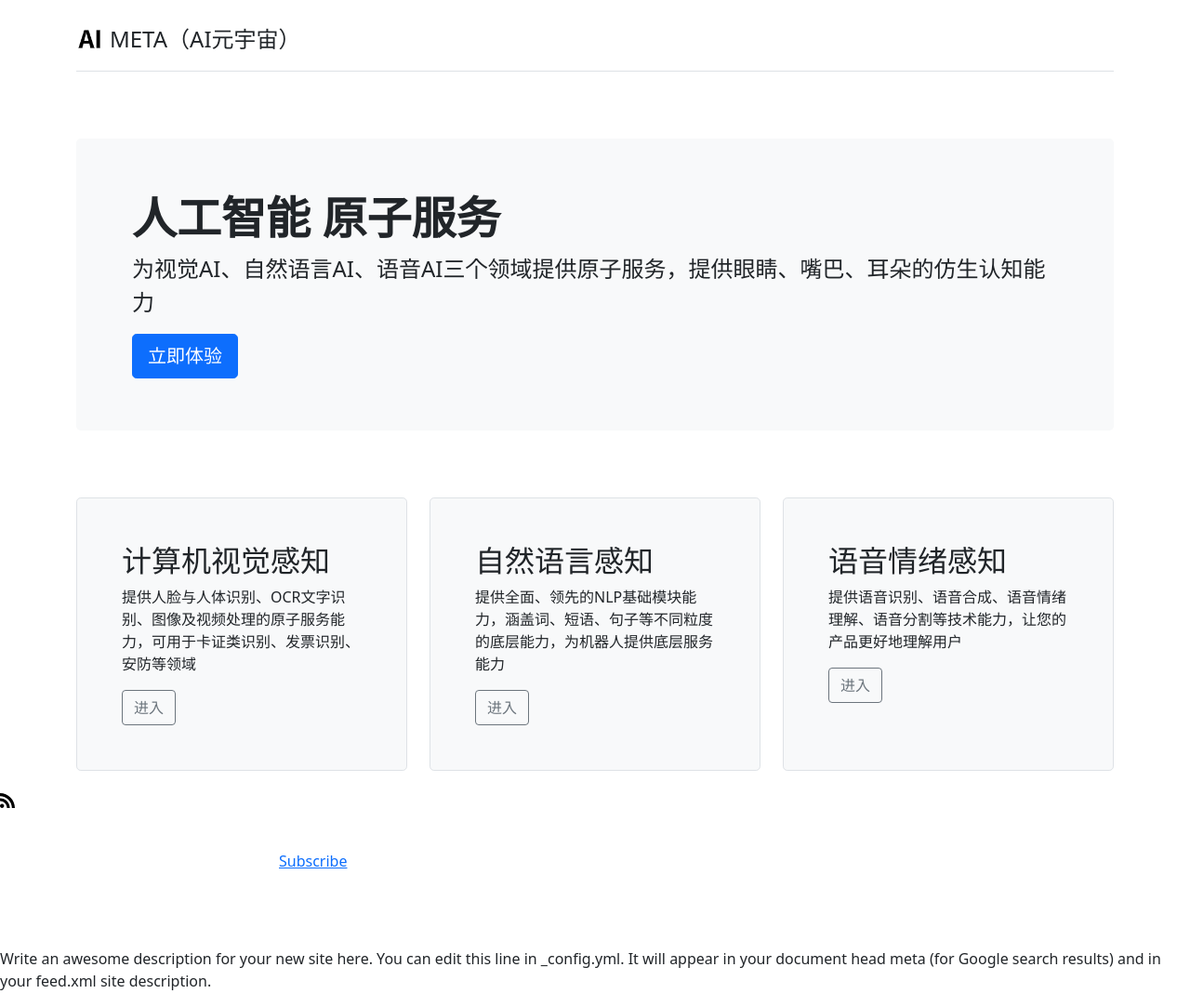
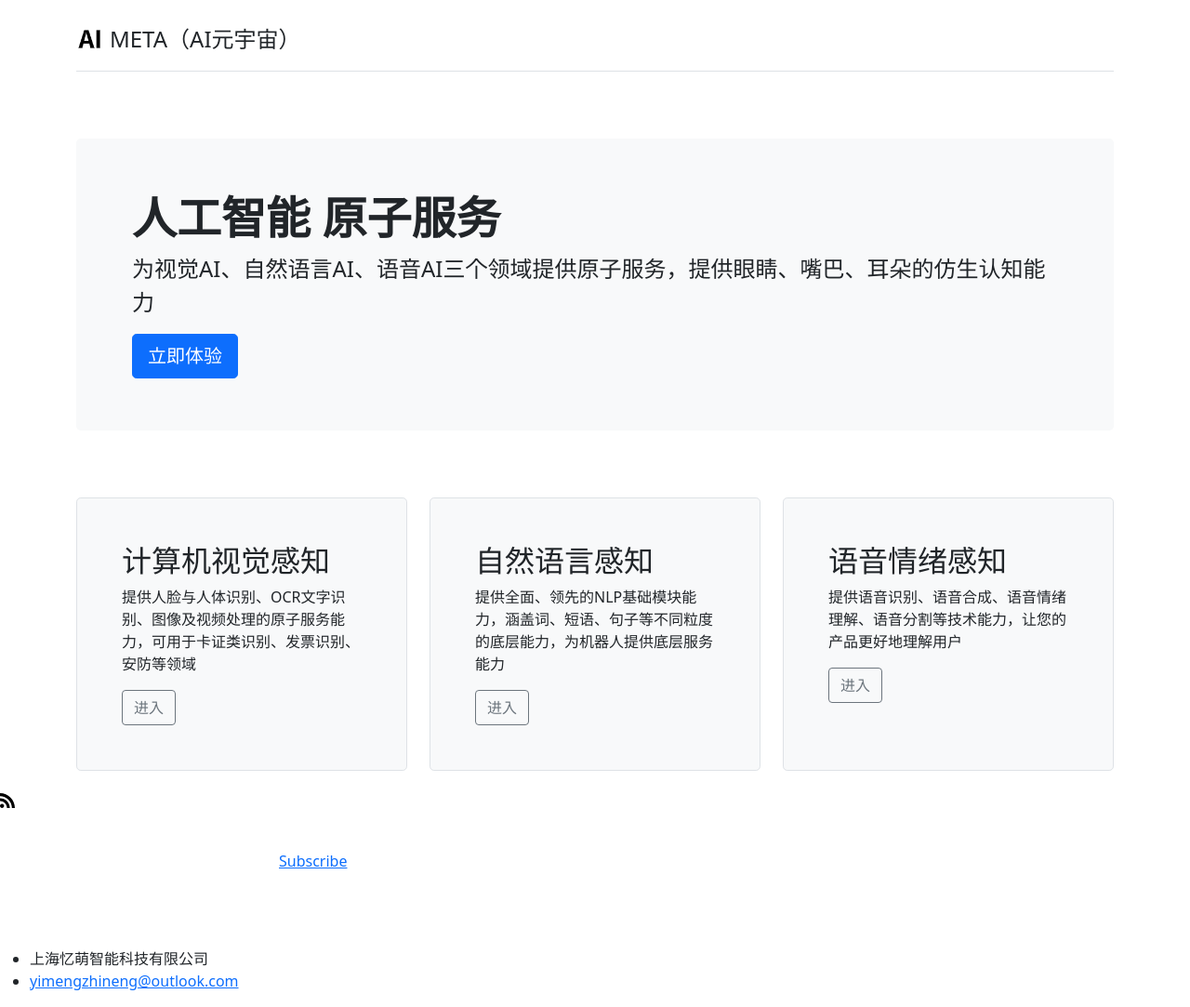
Before and after one commit to aimeta-website/aimeta-website.github.io, a Jekyll site: the page built from index.markdown, in a window 1280 px wide. Shown: the whole page at 93% size. Built offline with Jekyll 4.4.1, drawn with Linux system fonts in a browser that asks for light colours.

Commit message:
Update _config.yml

```diff
--- a/_config.yml
+++ b/_config.yml
@@ -18,13 +18,14 @@
 # You can create any custom variable you would like, and they will be accessible
 # in the templates via {{ site.myvariable }}.
 
-title: Your awesome title
-email: your-email@example.com
-description: >- # this means to ignore newlines until "baseurl:"
-  Write an awesome description for your new site here. You can edit this
-  line in _config.yml. It will appear in your document head meta (for
-  Google search results) and in your feed.xml site description.
-baseurl: "" # the subpath of your site, e.g. /blog
+author:
+  name: 上海忆萌智能科技有限公司
+  email: yimengzhineng@outlook.com
+
+title: 上海忆萌智能科技有限公司
+email: yimengzhineng@outlook.com
+description: >- # 人工智能
+baseurl: "" # the subpath of your site, e.g.
 url: "" # the base hostname & protocol for your site, e.g. http://example.com
 twitter_username: jekyllrb
 github_username:  jekyll
```
